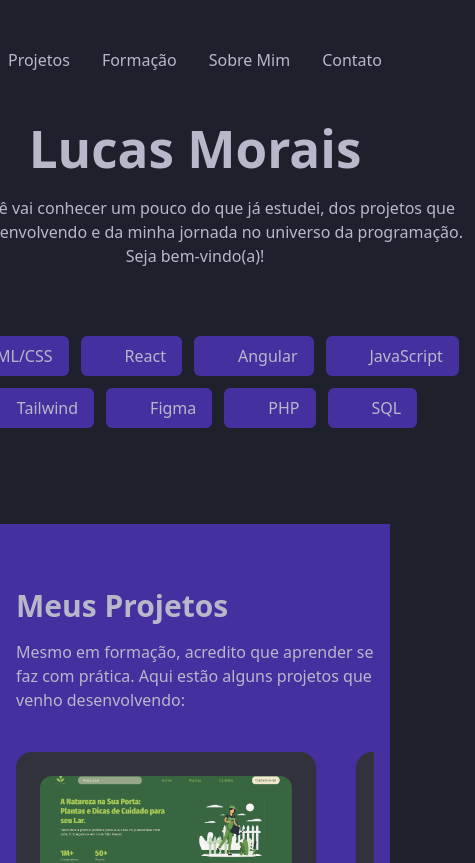
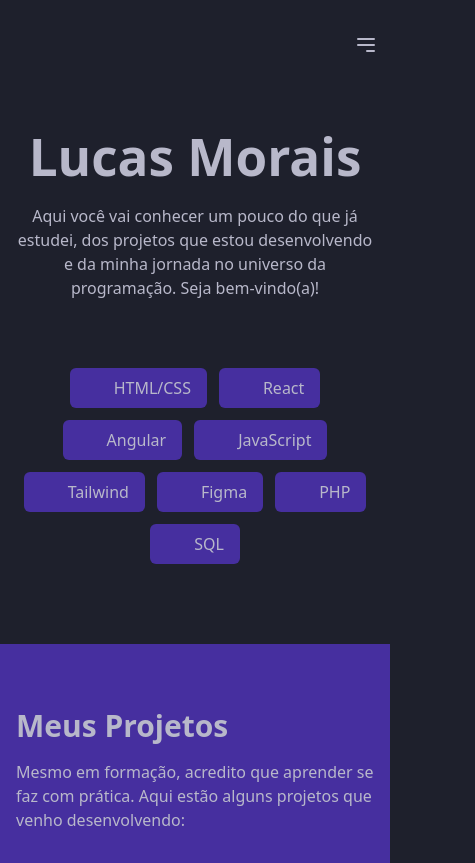
Before and after one commit to standbytheboy/portfolio, a React (Vite) app: page / in a window 390 px wide. Shown: the top 863 px of the page, 475 px wide, since content can reach past the window. Built offline with nearby package versions, Linux system fonts and the light colour scheme; some icons are missing.

Commit message:
enhancing responsivity

```diff
--- a/src/App.css
+++ b/src/App.css
@@ -17,3 +17,20 @@
   -ms-overflow-style: none;  /* IE e Edge */
   scrollbar-width: none;     /* Firefox */
 }
+
+h1 {
+  font-size: 3.2em;
+  line-height: 1.1;
+}
+
+button {
+  cursor: pointer;
+  transition: border-color 0.25s;
+}
+button:hover {
+  border-color: #646cff;
+}
+button:focus,
+button:focus-visible {
+  outline: 4px auto -webkit-focus-ring-color;
+}
--- a/src/components/Header.jsx
+++ b/src/components/Header.jsx
@@ -13,16 +13,18 @@ const technologies = [
 
 const Header = () => {
   return (
-    <main className="flex flex-col justify-center items-center text-center gap-20 pt-12 pb-24">
+    <main className="flex flex-col justify-center items-center text-center gap-16 md:gap-20 py-20 px-4">
       <div className="flex flex-col items-center gap-5">
-        <h1 className="font-bold text-4xl sm:text-5xl">Lucas Morais</h1>
-        <p className="w-140 max-w-2xl m-auto scroll-mb-12 mb-12">
+        <h1 className="font-bold text-4xl sm:text-5xl lg:text-6xl">
+          Lucas Morais
+        </h1>
+
+        <p className="max-w-2xl mb-12">
           Aqui você vai conhecer um pouco do que já estudei, dos projetos que
           estou desenvolvendo e da minha jornada no universo da programação.
           Seja bem-vindo(a)!
         </p>
 
-        {/* Lista de tecnologias renderizada com map */}
         <ul className="flex flex-wrap justify-center gap-3 sm:gap-4">
           {technologies.map((tech) => (
             <li
--- a/src/components/Navbar.jsx
+++ b/src/components/Navbar.jsx
@@ -1,19 +1,45 @@
+import { useState } from 'react';
+
 const Navbar = () => {
+  const [isOpen, setIsOpen] = useState(false);
+
   return (
-    <nav className="pt-12">
-      <ul className="flex flex-wrap justify-center gap-8 md:gap-16">
-        <li>
-          <a href="#projects">Projetos</a>
-        </li>
-        <li>
-          <a href="#formation">Formação</a>
-        </li>
-        <li>
-          <a href="#about-me">Sobre Mim</a>
-        </li>
-        <li>
-          <a href="#contact">Contato</a>
-        </li>
+    <nav className="relative flex items-center justify-between pt-12 px-4 md:px-8">
+
+      <ul className="hidden md:flex flex-wrap justify-center gap-8 mx-auto">
+        <li><a href="#projects">Projetos</a></li>
+        <li><a href="#formation">Formação</a></li>
+        <li><a href="#about-me">Sobre Mim</a></li>
+        <li><a href="#contact">Contato</a></li>
+      </ul>
+
+      <div className="md:hidden absolute right-3">
+        <button onClick={() => setIsOpen(!isOpen)}>
+          {/* O ícone muda dependendo se o menu está aberto ou fechado */}
+          {isOpen ? (
+            // Ícone 'X' para fechar
+            <svg xmlns="http://www.w3.org/2000/svg" className="h-6 w-6" fill="none" viewBox="0 0 24 24" stroke="currentColor">
+              <path strokeLinecap="round" strokeLinejoin="round" strokeWidth={2} d="M6 18L18 6M6 6l12 12" />
+            </svg>
+          ) : (
+            // Ícone 'Hambúrguer' para abrir
+            <svg xmlns="http://www.w3.org/2000/svg" className="h-6 w-6" fill="none" viewBox="0 0 24 24" stroke="currentColor">
+              <path strokeLinecap="round" strokeLinejoin="round" strokeWidth={2} d="M4 6h16M4 12h16m-7 6h7" />
+            </svg>
+          )}
+        </button>
+      </div>
+
+      <ul className={`${isOpen ? 'flex' : 'hidden'}
+          flex-col items-center gap-8
+          absolute top-24 left-0 w-full
+          bg-[#1E202C] shadow-md py-8
+          md:hidden`
+      }>
+        <li><a href="#projects" onClick={() => setIsOpen(false)}>Projetos</a></li>
+        <li><a href="#formation" onClick={() => setIsOpen(false)}>Formação</a></li>
+        <li><a href="#about-me" onClick={() => setIsOpen(false)}>Sobre Mim</a></li>
+        <li><a href="#contact" onClick={() => setIsOpen(false)}>Contato</a></li>
       </ul>
     </nav>
   );
--- a/src/index.css
+++ b/src/index.css
@@ -15,20 +15,3 @@
 html {
   scroll-behavior: smooth;
 }
-
-h1 {
-  font-size: 3.2em;
-  line-height: 1.1;
-}
-
-button {
-  cursor: pointer;
-  transition: border-color 0.25s;
-}
-button:hover {
-  border-color: #646cff;
-}
-button:focus,
-button:focus-visible {
-  outline: 4px auto -webkit-focus-ring-color;
-}
```
